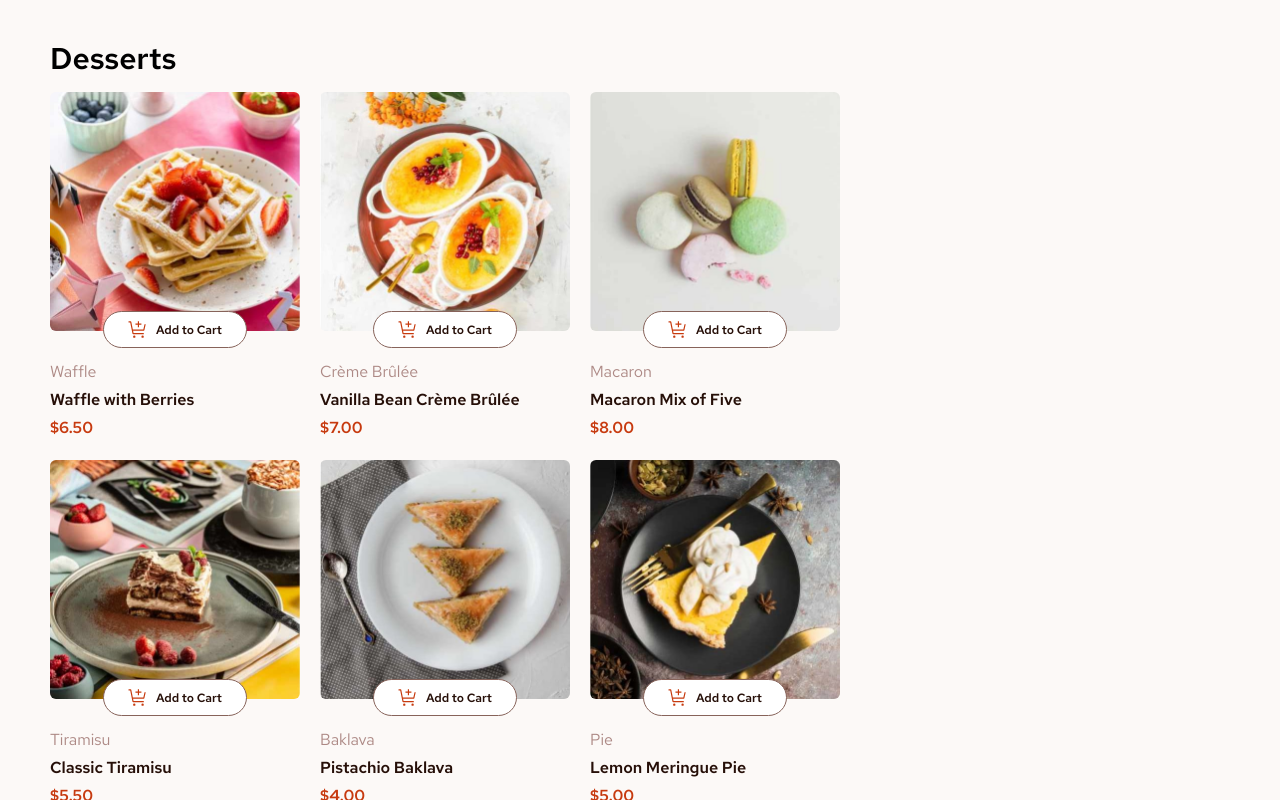
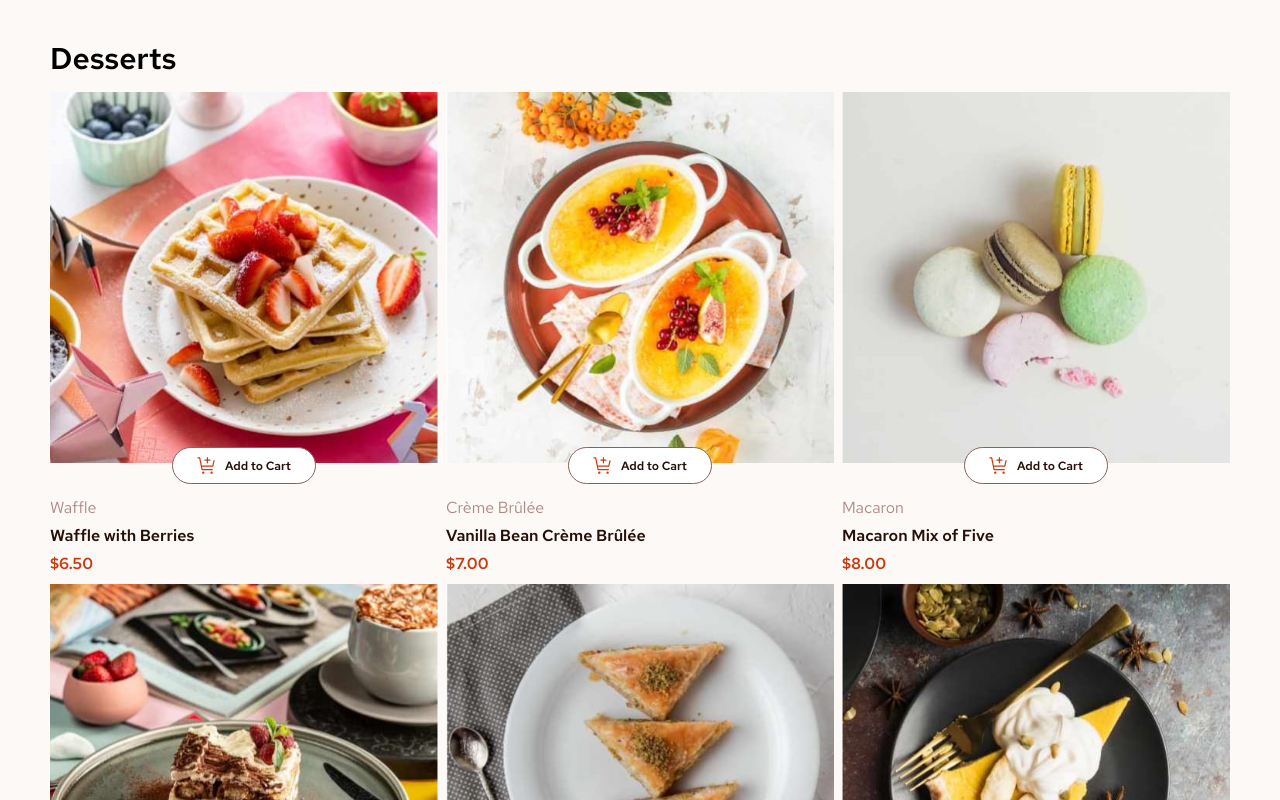
Before and after one commit to firdesOya/frontendMentorChallenge, a Next.js app in the folder product-list-with-cart-main/: page / in a window 1280 px wide. Shown: the top 800 px of the page. Built offline with nearby package versions, Linux system fonts and the light colour scheme.

Commit message:
feat:Add card and cardlist

```diff
--- a/product-list-with-cart-main/src/app/components/Card.js
+++ b/product-list-with-cart-main/src/app/components/Card.js
@@ -1,11 +1,25 @@
 import React from "react";
 import AddButton from "./AddButton";
+import Image from "next/image";
 
-export default function Card() {
+export default function Card({ item }) {
   return (
     <div>
-      Card
-      <AddButton />
+      <div className="inline-block">
+        <picture className="w-full">
+          <source srcSet={item.imgDesktop} media="(min-width:1024px)" />
+          <source srcSet={item.imgTablet} media="(min-width:768px)" />
+          <img src={item.imgMobile} alt={item.title} />
+        </picture>
+        <div className="flex justify-center -mt-4">
+          <AddButton />
+        </div>
+      </div>
+      <div className="pt-3 flex flex-col items-start gap-1">
+        <span className="text-rose-400">{item.title}</span>
+        <span className="font-semibold text-rose-900">{item.subTitle}</span>
+        <span className="text-red font-semibold">{item.price}</span>
+      </div>
     </div>
   );
 }
--- a/product-list-with-cart-main/src/app/components/CardList.js
+++ b/product-list-with-cart-main/src/app/components/CardList.js
@@ -1,32 +1,15 @@
 import React from "react";
 import { CardMenu } from "../constants/config";
-import Image from "next/image";
-import AddButton from "./AddButton";
+import Card from "./Card";
+import OrderButton from "./OrderButton";
 
 export default function CardList() {
   return (
-    <div className="flex flex-wrap gap-5 max-w-[800px] ">
-      {CardMenu.map((item) => {
-        return (
-          <div key={item.id} className="relative">
-            <Image
-              src={item.imgDesktop}
-              alt={item.title}
-              width={250}
-              height={100}
-              className="rounded-md "
-            />
-            <div className="flex items-center justify-center -mt-5 ">
-              <AddButton />
-            </div>
-            <div className="pt-3 flex flex-col items-start gap-1">
-              <span className="text-rose-400">{item.title}</span>
-              <span className="font-semibold text-rose-900">{item.subTitle}</span>
-              <span className="text-red font-semibold">{item.price}</span>
-            </div>
-          </div>
-        );
-      })}
+    <div className="grid grid-col-1 md:grid-col-2 lg:grid-cols-3 gap-2">
+      {CardMenu.map((item) => (
+        <Card key={item.id} item={item} />
+      ))}
+
     </div>
   );
 }
```
